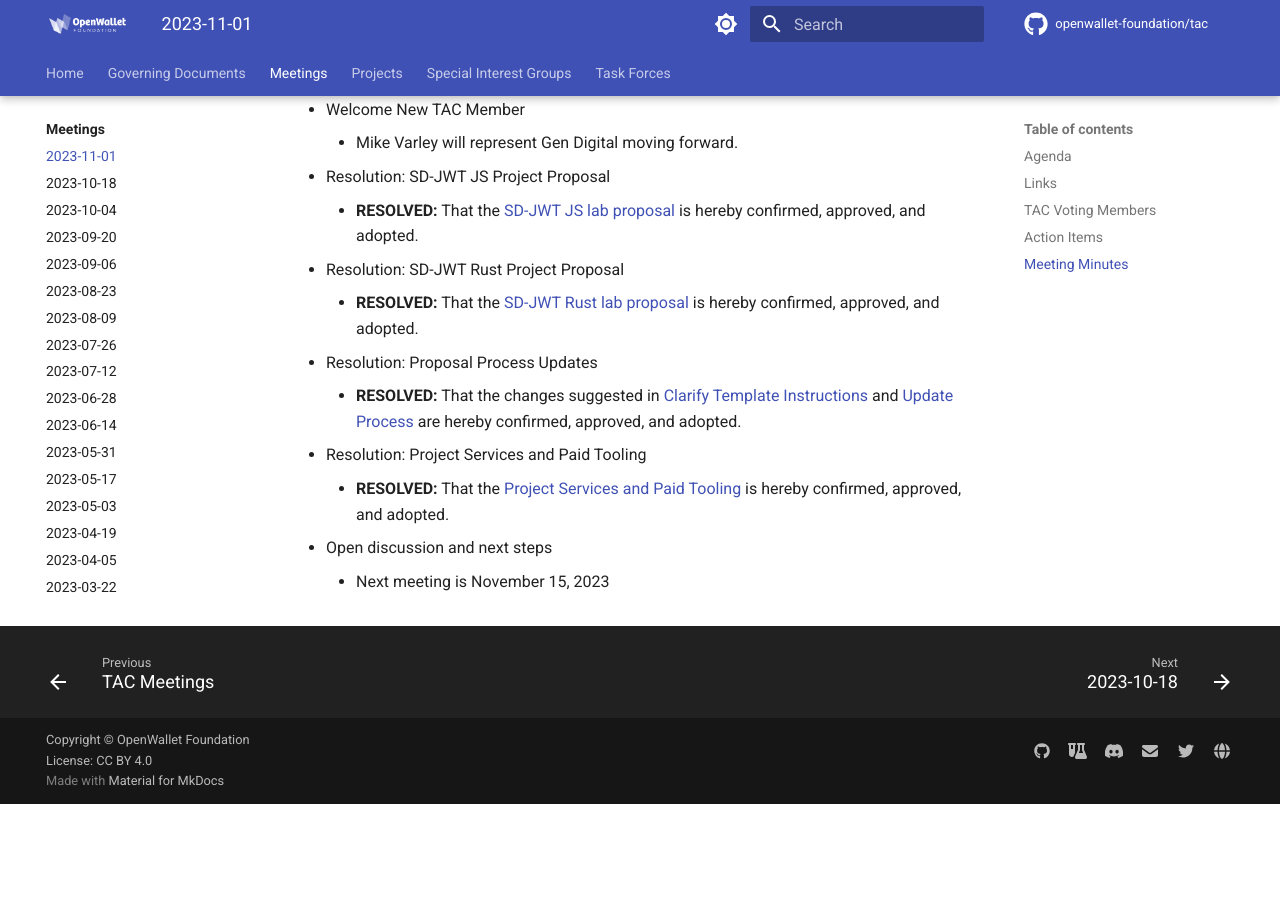
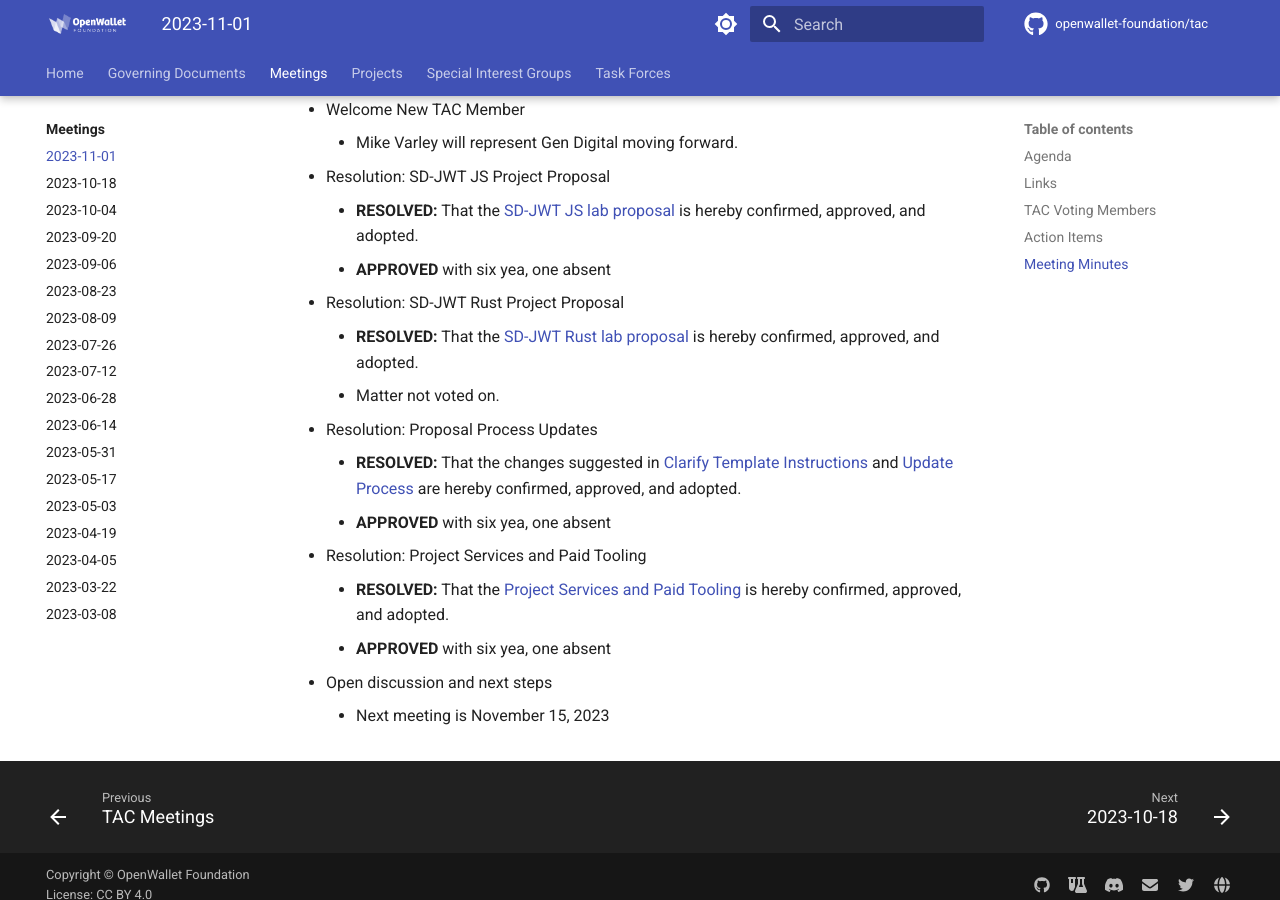
Before and after one commit to openwallet-foundation/tac, an MkDocs documentation site: the page built from docs/meetings/2023/2023-11-01.md, in a window 1280 px wide and 900 px high, scrolled down 2042 px. Built offline with MkDocs 1.6.1 and Material for MkDocs 9.7.7, drawn with Linux system fonts in a browser that asks for light colours; comment, search, counter and statistics services are not loaded; before the commit the page ends 2846 px from its top, so only the background shows below that; part of the change alters nothing that is shown.

```diff
--- a/docs/meetings/2023/2023-11-01.md
+++ b/docs/meetings/2023/2023-11-01.md
@@ -17,17 +17,17 @@
 
 ## Links
 - [slides](https://docs.google.com/presentation/d/1O8Wo0wKi64cz7TBZ8jwcKEMXkOfKW4qix8VgEWBaE1A/edit?usp=sharing)
-- [recording]()
+- [recording](https://zoom.us/rec/share/F3wRBzrVIdnhLCor_SxOK6Ab0L2oinazEHx_UlIMSv5l0uR3LyB_1ARIDE_MQ7b2.hHt99icMbLbjVlyP)
 
 ## TAC Voting Members
 
-- [ ] David Zeuthen
-- [ ] Jeremie Miller
-- [ ] Mike Varley
-- [ ] Pete Cooling
-- [ ] Stavros Kounis
-- [ ] Tracy Kuhrt
-- [ ] Wenjing Chu
+- [x] David Zeuthen
+- [x] Jeremie Miller
+- [x] Mike Varley
+- [x] Pete Cooling
+- [ ] ~~Stavros Kounis~~
+- [x] Tracy Kuhrt
+- [x] Wenjing Chu
 
 ## Action Items
 
@@ -53,15 +53,19 @@
 
 - Resolution: SD-JWT JS Project Proposal
     - **RESOLVED:** That the [SD-JWT JS lab proposal](https://github.com/openwallet-foundation/project-proposals/pull/20) is hereby confirmed, approved, and adopted.
+    - **APPROVED** with six yea, one absent
 
 - Resolution: SD-JWT Rust Project Proposal
     - **RESOLVED:** That the [SD-JWT Rust lab proposal](https://github.com/openwallet-foundation/project-proposals/pull/23) is hereby confirmed, approved, and adopted.
+    - Matter not voted on.
 
 - Resolution: Proposal Process Updates
     - **RESOLVED:** That the changes suggested in [Clarify Template Instructions](https://github.com/openwallet-foundation/project-proposals/pull/22) and [Update Process](https://github.com/openwallet-foundation/tac/pull/69) are hereby confirmed, approved, and adopted.
+    - **APPROVED** with six yea, one absent
 
 - Resolution: Project Services and Paid Tooling
     - **RESOLVED:** That the [Project Services and Paid Tooling](https://github.com/openwallet-foundation/tac/pull/65) is hereby confirmed, approved, and adopted.
+    - **APPROVED** with six yea, one absent
 
 - Open discussion and next steps
     - Next meeting is November 15, 2023
```
